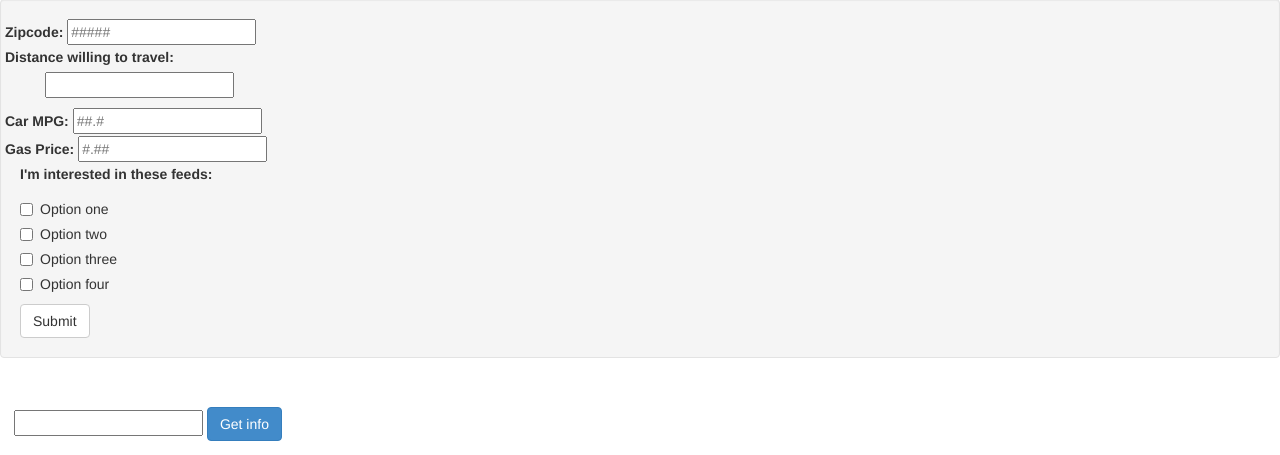
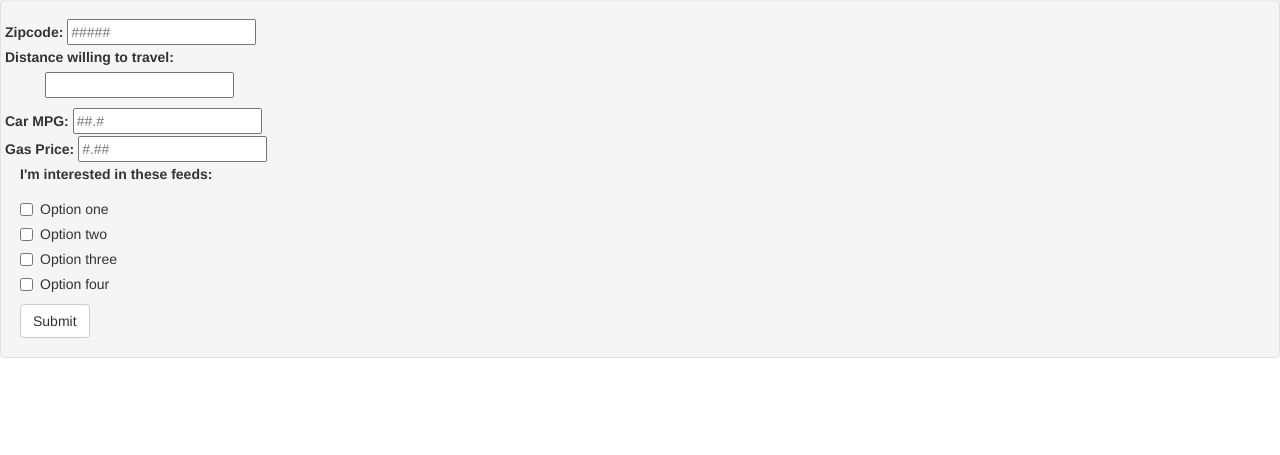
Before and after one commit to samjhill/rit48, a PHP site: page / in a window 1280 px wide. Shown: the part 427-882 px from the top of the page. Run offline with PHP 8.4, Linux system fonts and the light colour scheme.

Commit message:
#main is hidden by default. once submit is pressed, #main is shown

```diff
--- a/assets/php/welcome.php
+++ b/assets/php/welcome.php
@@ -50,6 +50,6 @@
 	Option four
 	</label>
     </div>
-    <button type="button" class="btn btn-default" onclick="$(&apos;#welcome&apos;).hide();">Submit</button>
+    <button type="button" class="btn btn-default" onclick="$(&apos;#welcome&apos;).hide(); $(&apos;#main&apos;).show();">Submit</button>
 </form>';
 ?>
--- a/index.php
+++ b/index.php
@@ -18,11 +18,11 @@
         <?php include ('assets/php/welcome.php'); ?>
     </div>
 
-    <div id="main">
+    <div id="main" style="visibility: hidden;">
         <input class="input" id="searchBox"></input>
         <button class="btn btn-primary" type="button" onclick="$('#list').empty(); search(document.getElementById('searchBox').value);">Get info</button>
 
-        <div class="panel-group" id="accordion">
+        <div class="panel-group" id="accordion" >
             <div id="list"></div>
         </div>
     </div>
```
